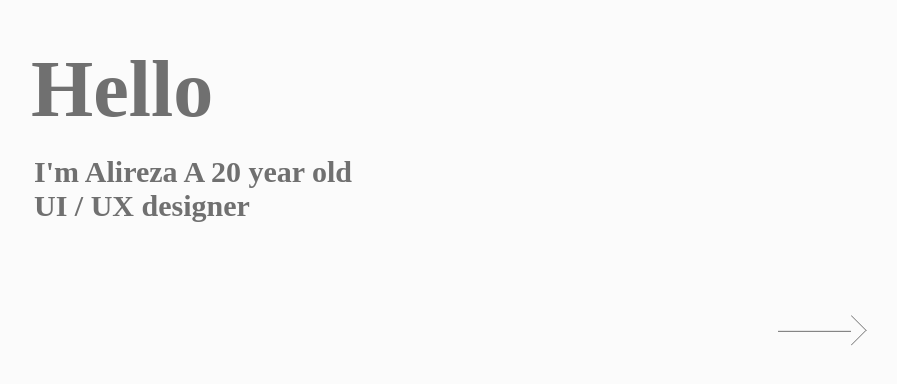
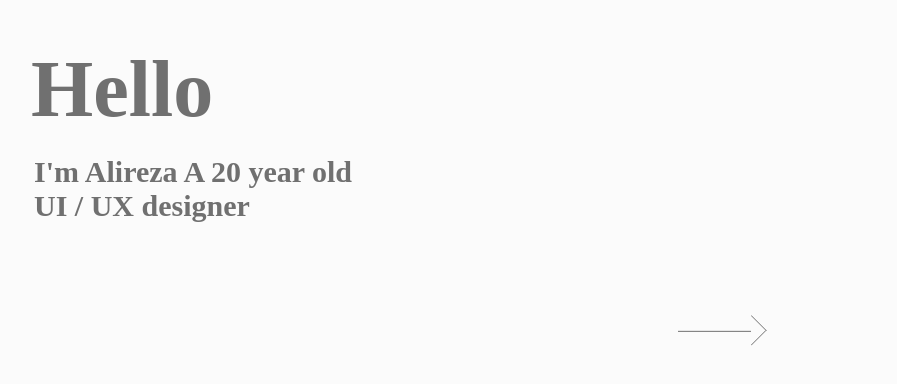
Before and after one commit to AlirezaDan/web, a plain HTML site: page index.html in a window 1280 px wide. Shown: the part 356-740 px from the top of the page, without its empty margins (67-964 px from the left). Drawn offline with Linux system fonts and the light colour scheme.

Commit message:
Update index.html

```diff
--- a/index.html
+++ b/index.html
@@ -8,8 +8,10 @@
     <h1> Hello </h1>
         <h3> I'm Alireza
 A 20 year old UI / UX designer</h3>
+         <a href="mainpage.html"> <img src="arow.png"> </a>
   </body>
-         <img id=arow src="arow.png">
+
+
   <style>
   body {
          background-color:#FBFBFB;
@@ -33,7 +35,7 @@ A 20 year old UI / UX designer</h3>
 
     img{
                 display: block;
-                margin-left: 800px;
+                margin-left: 700px;
                 margin-right: 400px;
                 margin-top: 50px;
       }
```
